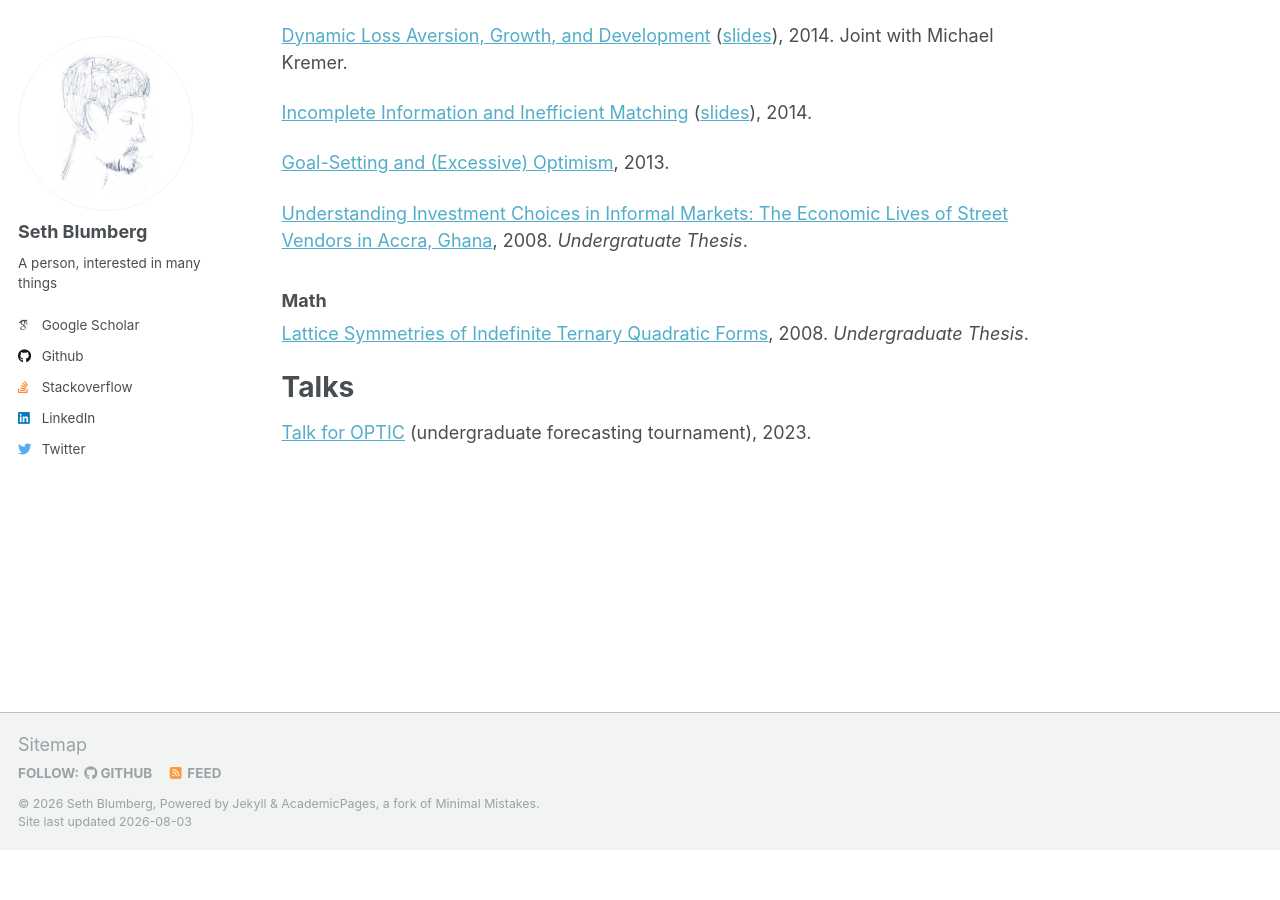
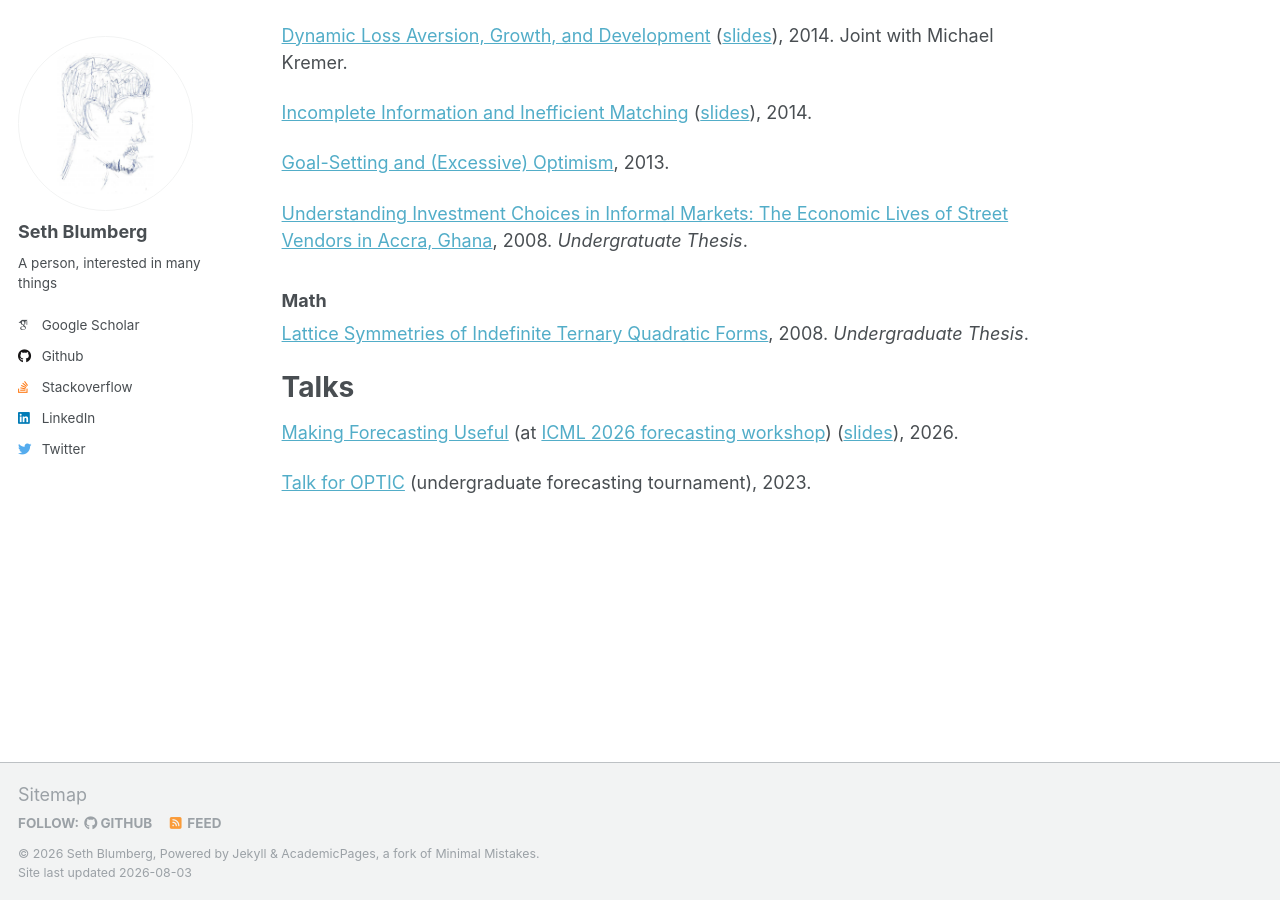
Before and after one commit to sethblumberg/sethblumberg.github.io, a Jekyll site: the page built from _pages/about.md, in a window 1280 px wide and 900 px high, scrolled down 581 px. Built offline with Jekyll 4.4.1, drawn with Linux system fonts in a browser that asks for light colours; some web fonts are replaced; before the commit the page ends 1431 px from its top, so only the background shows below that.

Commit message:
Add ICML 2026 talk to main page

```diff
--- a/_pages/about.md
+++ b/_pages/about.md
@@ -38,4 +38,6 @@ Here is [my resume](https://sethblumberg.com/resume/Seth%20Blumberg%20-%20resume
 
 
 # Talks
+[Making Forecasting Useful](https://www.youtube.com/watch?v=LbfP3oxwr_I) (at [ICML 2026 forecasting workshop](https://forecasting-workshop.github.io/)) ([slides](http://sethblumberg.com/icml-2026-slides)), 2026.
+
 [Talk for OPTIC](https://www.youtube.com/watch?v=pYYuMLQjpWY) (undergraduate forecasting tournament), 2023.
```
